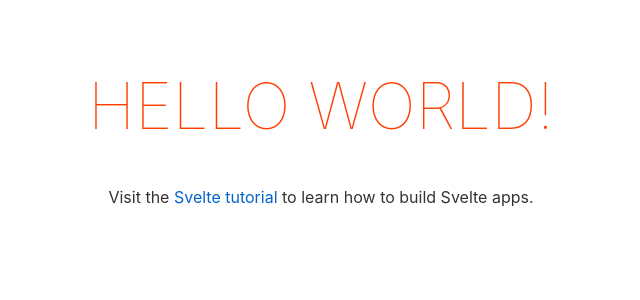
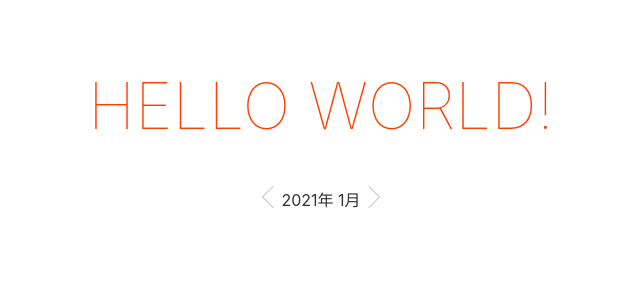
Before and after one commit to miily8310s/calender-app-svelte, a Svelte app: page / in a window 1280 px wide. Shown: the top 300 px of the page, without its empty margins (319-959 px from the left). Built offline with nearby package versions, Linux system fonts and the light colour scheme.

Commit message:
add incrementMonth Event Not Working...)

```diff
--- a/src/App.svelte
+++ b/src/App.svelte
@@ -1,13 +1,13 @@
 <script lang="ts">
+  import Navbar from './components/Navbar.svelte';
+  import Month from './components/Month.svelte';
   export let name: string;
 </script>
 
 <main>
   <h1>Hello {name}!</h1>
-  <p>
-    Visit the <a href="https://svelte.dev/tutorial">Svelte tutorial</a> to learn
-    how to build Svelte apps.
-  </p>
+  <Navbar />
+  <Month />
 </main>
 
 <style>
--- /dev/null
+++ b/src/components/Navbar.svelte
@@ -0,0 +1,58 @@
+<script lang="ts">
+  let year = 2021;
+  let monthesOfYear = [
+    '1',
+    '2',
+    '3',
+    '4',
+    '5',
+    '6',
+    '7',
+    '8',
+    '9',
+    '10',
+    '11',
+    '12',
+  ];
+  let month = 1;
+  function incrementMonth(direction) {
+    const current = new Date(year, month, 1);
+    current.setMonth(current.getMonth() + direction);
+    month = current.getMonth();
+    year = current.getFullYear();
+  }
+</script>
+
+<div class="heading">
+  <div class="control" onclick={() => incrementMonth(-1)}>
+    <i class="arrow left" />
+  </div>
+  <div class="label">{year}年 {month}月</div>
+  <div class="control" onclick={() => incrementMonth(1)}>
+    <i class="arrow right" />
+  </div>
+</div>
+
+<style>
+  .heading {
+    display: flex;
+    justify-content: center;
+    align-items: center;
+  }
+  .arrow {
+    display: inline-block;
+    width: 15px;
+    height: 15px;
+    border-style: solid;
+    border-color: #a9a9;
+    border-width: 0;
+    border-bottom-width: 1.5px;
+    border-right-width: 1.5px;
+  }
+  .arrow.left {
+    transform: rotate(135deg);
+  }
+  .arrow.right {
+    transform: rotate(315deg);
+  }
+</style>
```
Also changed, not shown: src/components/Month.svelte (added).
